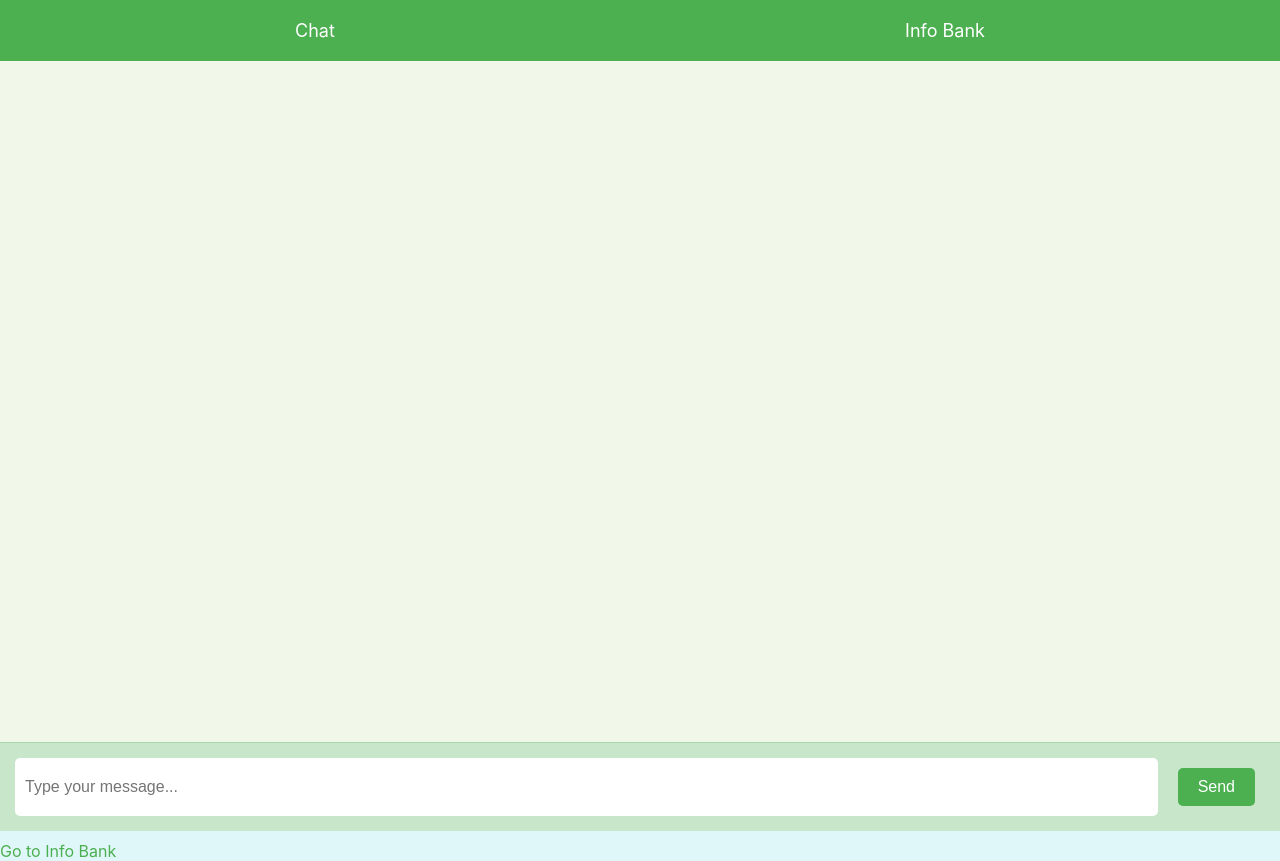
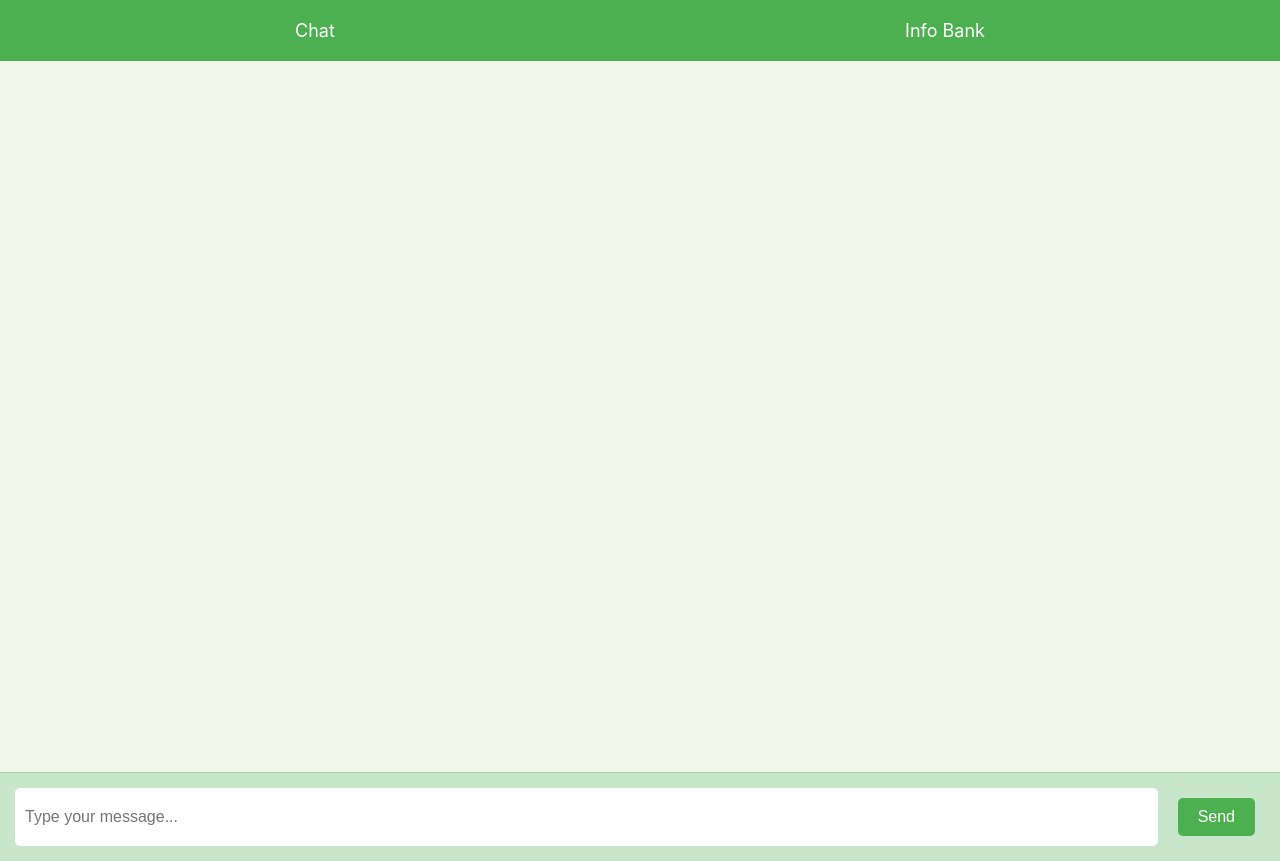
Before and after one commit to helloitsheqing/eecs449_financialadvisor, a React (Create React App) app in the folder frontend/: page /chat in a window 1280 px wide. Built offline with nearby package versions, Linux system fonts and the light colour scheme.

Commit message:
got rid of extra link

```diff
--- a/frontend/src/ChatScreen.js
+++ b/frontend/src/ChatScreen.js
@@ -64,7 +64,6 @@ const ChatPage = () => {
                     Send
                 </button>
             </div>
-            <Link to="/infobank" style={styles.link}>Go to Info Bank</Link>
         </div>
     );
 };
```
